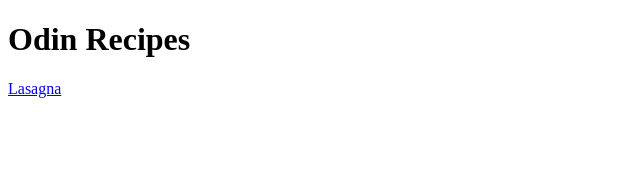
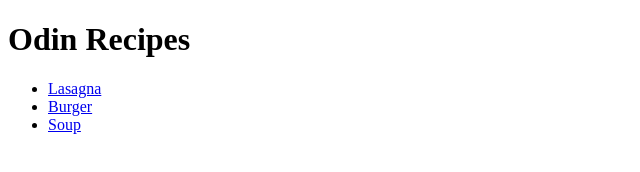
Before and after one commit to brivera2005/odin-recipes, a plain HTML site: page index.html in a window 1280 px wide. Shown: the whole page, without its empty margins (0-640 px from the left). Drawn offline with Linux system fonts and the light colour scheme.

Commit message:
updated index.html

```diff
--- a/index.html
+++ b/index.html
@@ -8,6 +8,10 @@
 </head>
 <body>
 <h1>Odin Recipes</h1>
-<a href="recipes/lasagna.html">Lasagna</a>
+<ul>
+    <li><a href="recipes/lasagna.html">Lasagna</a></li>
+    <li><a href="recipes/burger.html">Burger</a></li>
+    <li><a href="recipes/soup.html">Soup</a></li>
+</ul>
 </body>
 </html>
```
